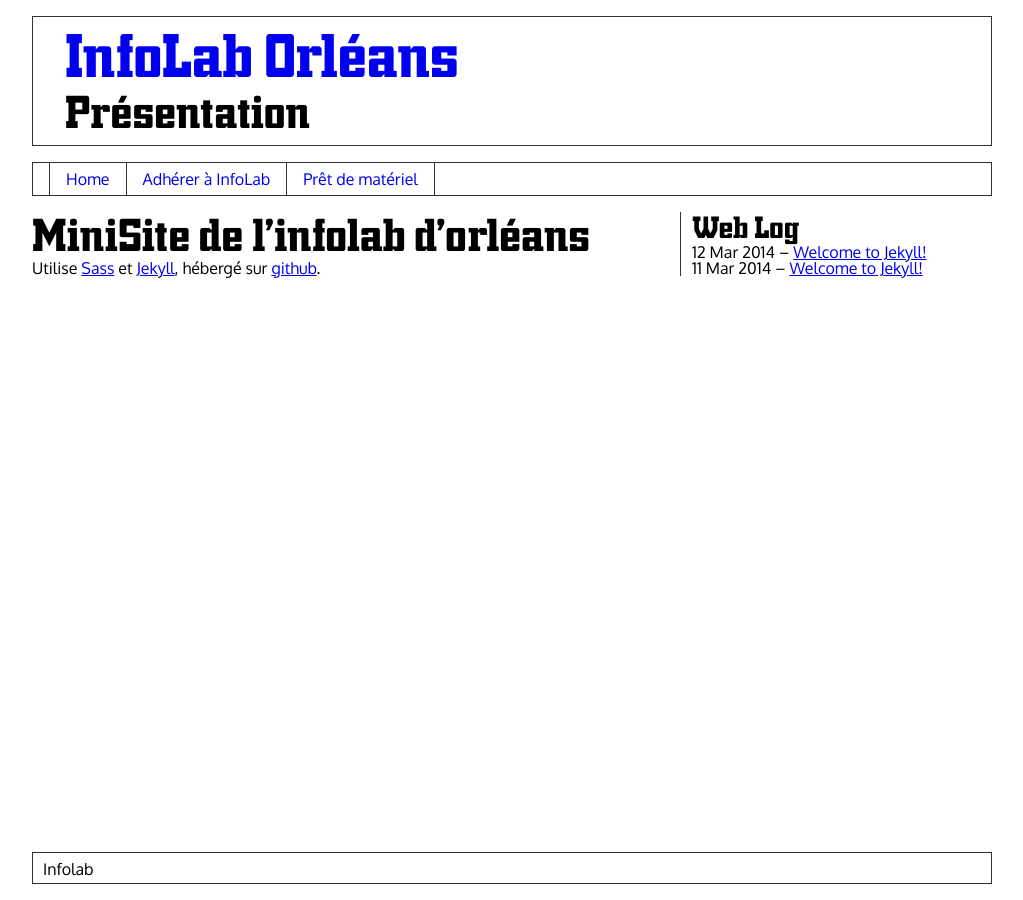
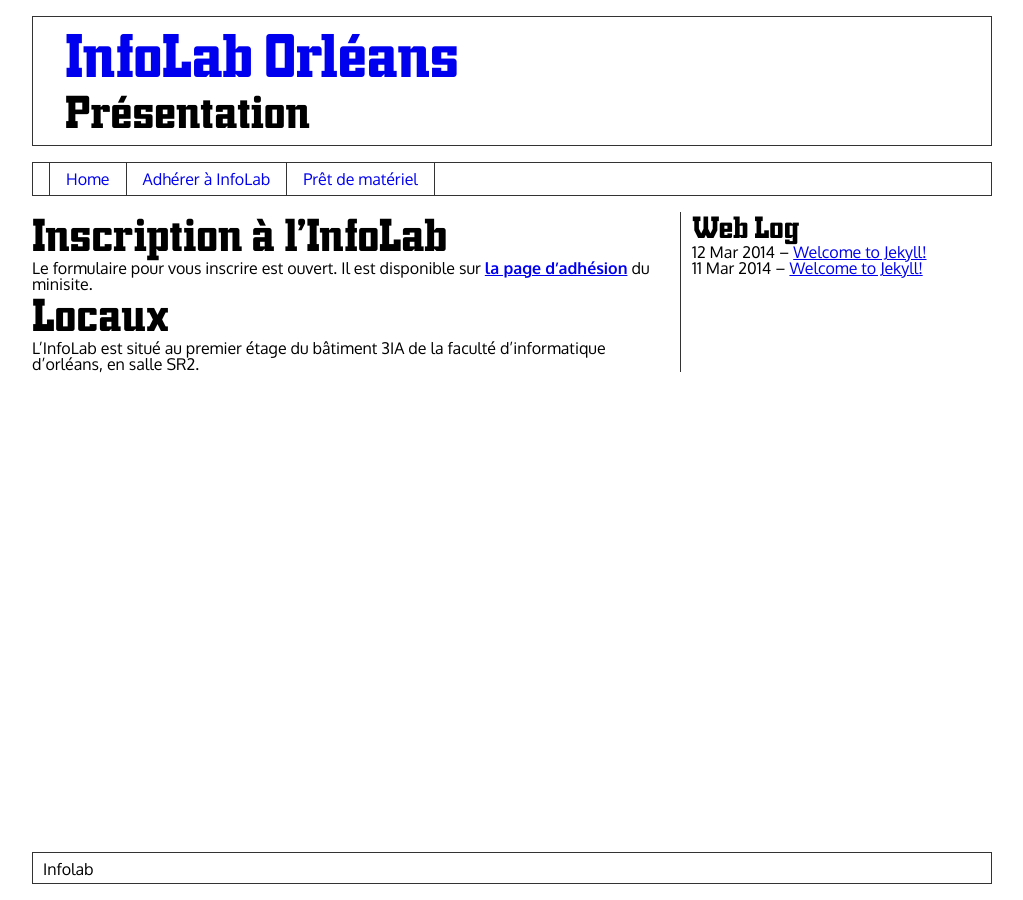
Before and after one commit to infolab/infolab.github.io, a Jekyll site: the page built from index.md, in a window 1280 px wide. Shown: the whole page, without its empty margins (128-1151 px from the left). Built offline with Jekyll 4.4.1, drawn with Linux system fonts in a browser that asks for light colours; some web fonts are replaced; Markdown is read by kramdown in place of the engine named in the settings.

Commit message:
Change la page d'acceuil

```diff
--- a/css/main.css
+++ b/css/main.css
@@ -112,6 +112,14 @@ h6 {
   font-size: 18px;
 }
 
+strong {
+  font-weight: bold;
+}
+
+em {
+  font-style: italic;
+}
+
 body {
   overflow-y: scroll;
   font-family: oxygen;
--- a/index.md
+++ b/index.md
@@ -3,8 +3,14 @@ layout: default
 title: Présentation
 ---
 
-MiniSite de l'infolab d'orléans
--------------------------------
+Inscription à l'InfoLab
+-----------------------
 
-Utilise [Sass](http://sass-lang.com) et [Jekyll](http://jekyllrb.com), hébergé
-sur [github](http://github.com).
+Le formulaire pour vous inscrire est ouvert. Il est disponible sur **[la page
+d'adhésion](/adhesion.html)** du minisite.
+
+Locaux
+------
+
+L'InfoLab est situé au premier étage du bâtiment 3IA de la faculté d'informatique
+d'orléans, en salle SR2.
```
Also changed, not shown: adhesion.md (+2 -1 lines), css/sass/_base.scss (+7 -0 lines), index.html (added, +13 -0 lines).
